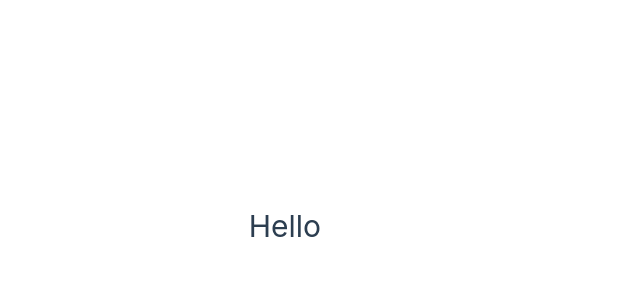
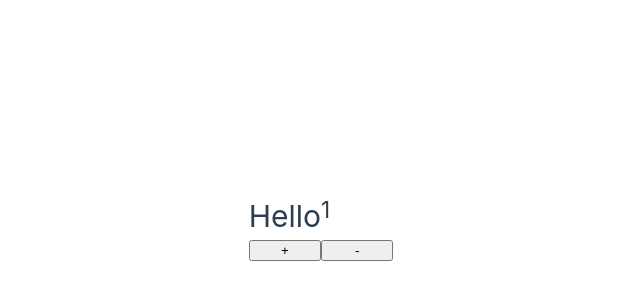
Before and after one commit to JocelynLlamas/vue-composition-api, a Vue app: page / in a window 1280 px wide. Shown: the part 174-474 px from the top of the page, without its empty margins (319-959 px from the left). Built offline with nearby package versions, Linux system fonts and the light colour scheme.

Commit message:
Creating reactive reference with the ref function

```diff
--- a/src/App.vue
+++ b/src/App.vue
@@ -1,11 +1,20 @@
 <script>
+import {ref} from 'vue';
+
 export default{
   setup(){
-    const message = 'Hello'
 
+    const message = ref('Hello')
+    const quantity = ref(1)
+
+    const increment = () => quantity.value++
+    const decrement = () =>quantity.value--
 
     return{
-      message
+      message,
+      quantity,
+      increment,
+      decrement
     }
   }
 }
@@ -13,6 +22,9 @@
 
 <template>
   <h1>{{ message }}</h1>
+  <h2>{{ quantity }}</h2>
+  <button @click="increment">+</button>
+  <button @click="decrement">-</button>
 </template>
 
 <style scoped>
```
